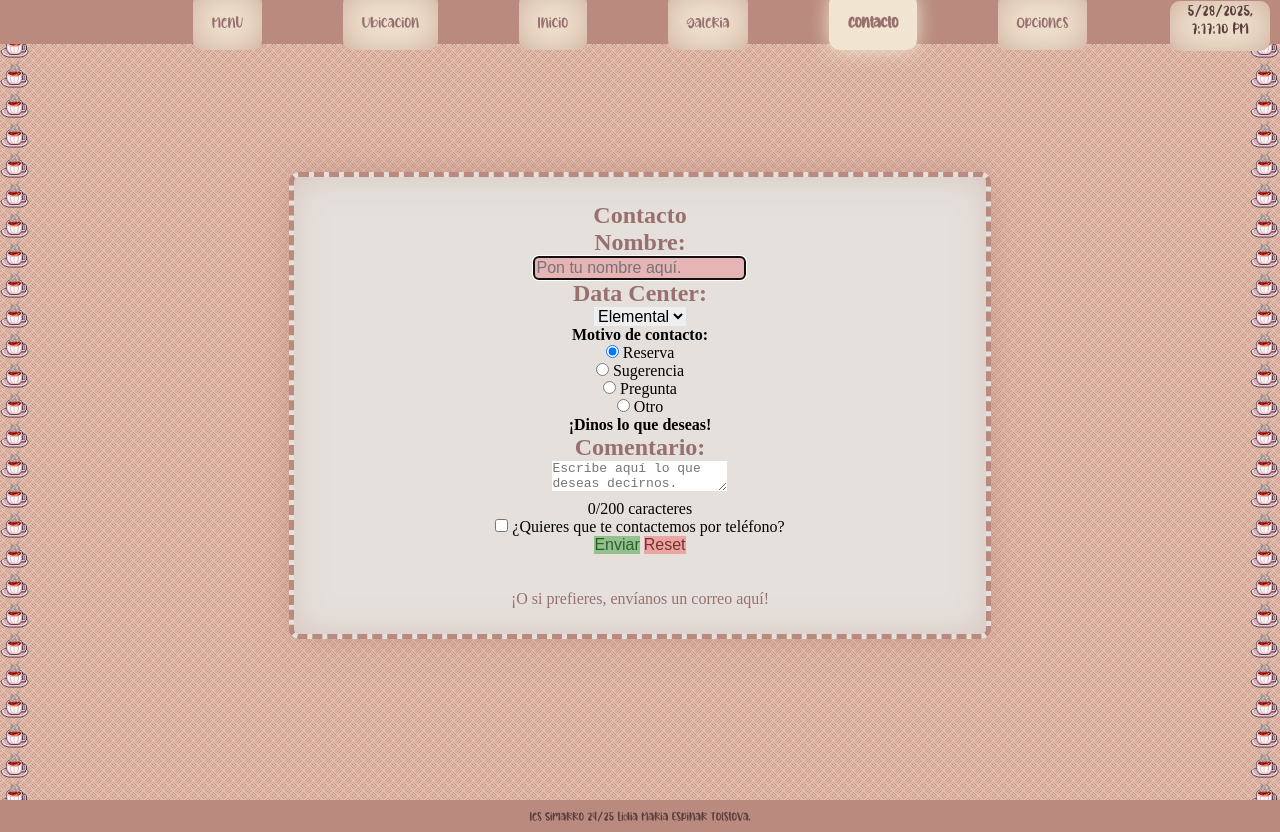
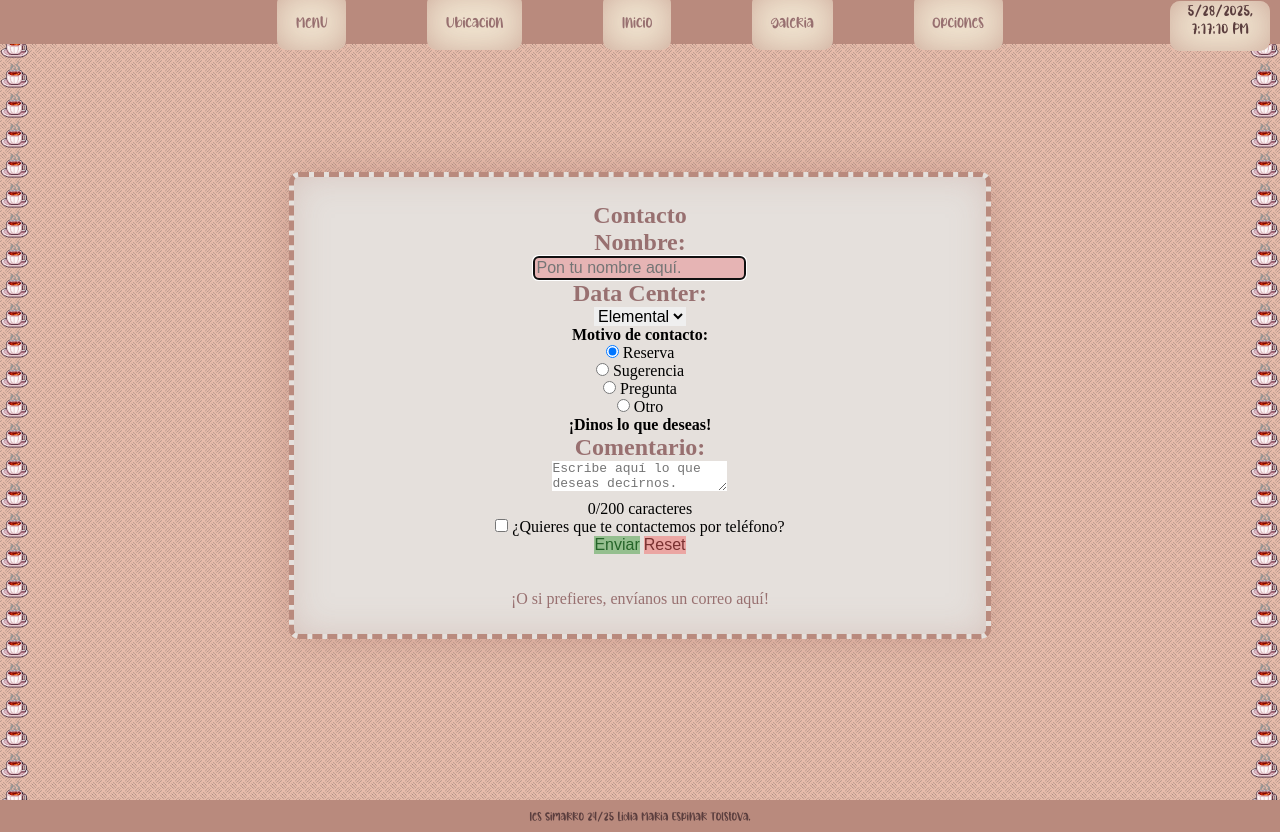
Before and after one commit to NeimCode/HTMLProject, a plain HTML site: page Trabajo HTML/apartados/contacto.html in a window 1280 px wide. Drawn offline with Linux system fonts and the light colour scheme.

Commit message:
`Removed redundant links to contacto.html in menu.html and contacto.html`

```diff
--- a/Trabajo HTML/apartados/contacto.html
+++ b/Trabajo HTML/apartados/contacto.html
@@ -24,7 +24,6 @@
                     <li><a href="./ubicacion.html">Ubicación</a></li>
                     <li><a href="../index.html">Inicio</a></li>
                     <li><a href="./galeria.html">Galería</a></li>
-                    <li><a href="./contacto.html" class="aqui">Contacto</a></li>
                     <li class="desplegable">
                         <a id="boton-desplegable">Opciones</a>
                         <ul id="menu-desplegable" class="menu-desplegable">
```
Also changed, not shown: Trabajo HTML/apartados/menu.html (+0 -1 lines).
